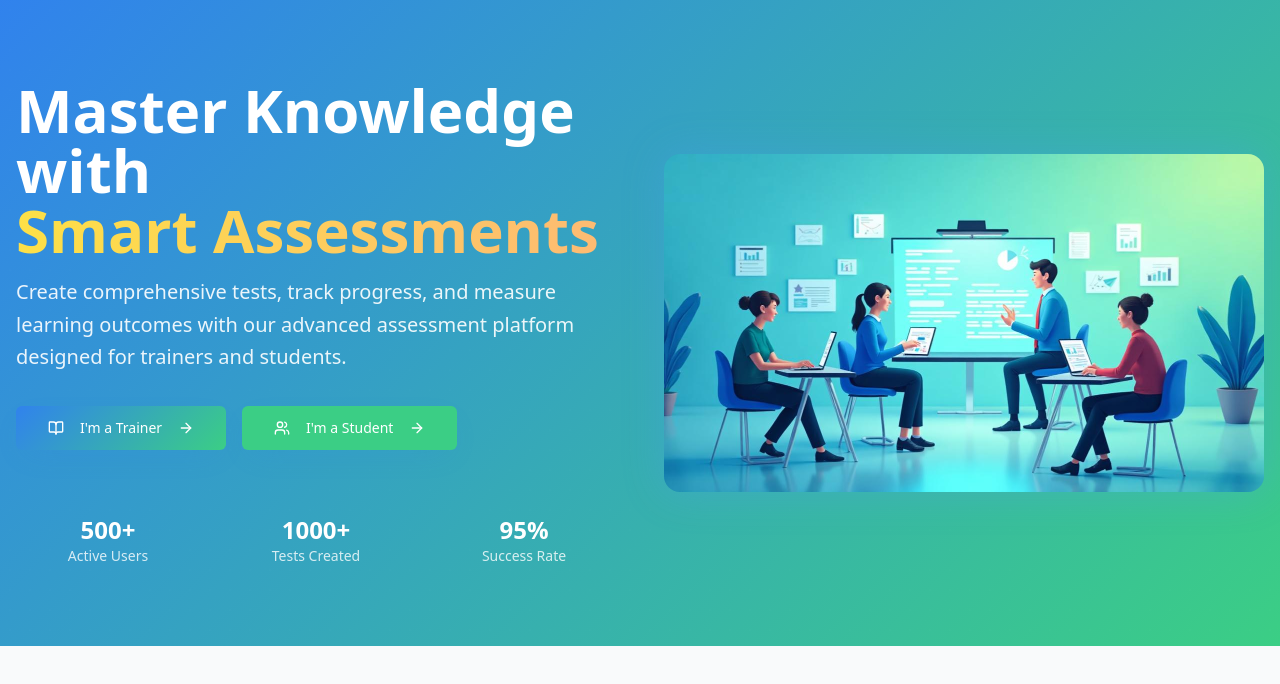
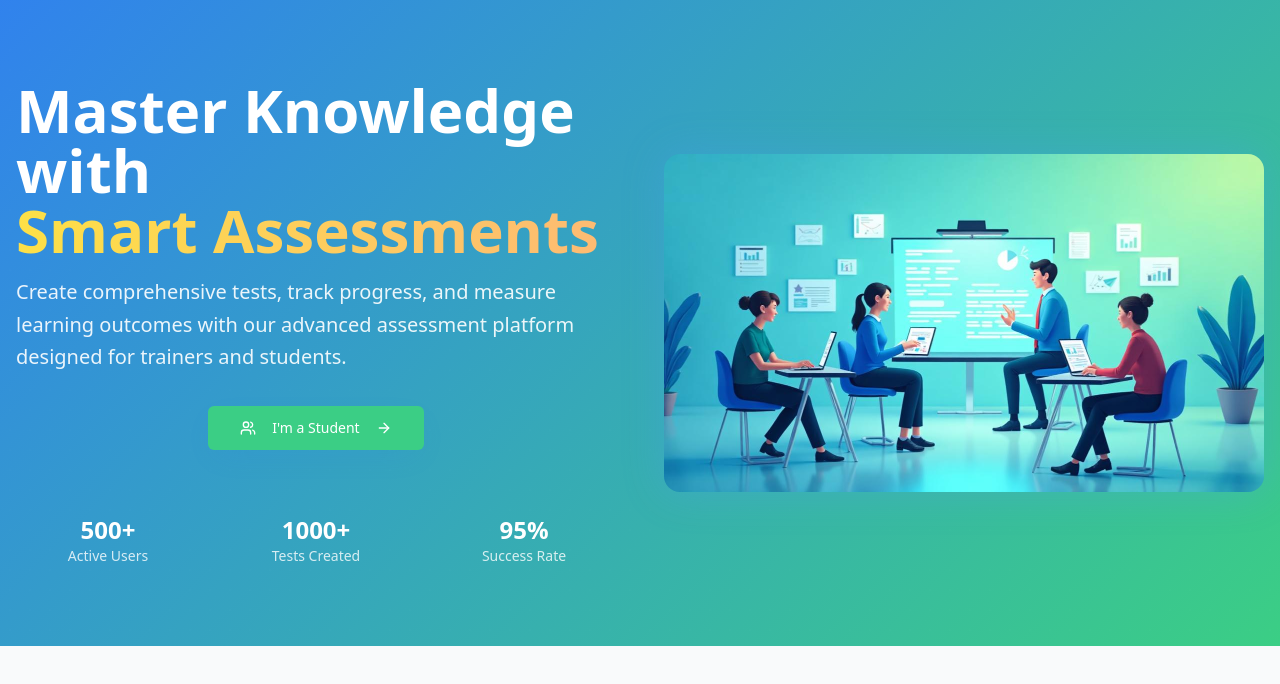
Before and after one commit to vijilksha/test-crafter-zone, a React (Vite) app: page / in a window 1280 px wide. Shown: the top 684 px of the page. Built offline with nearby package versions, Linux system fonts and the light colour scheme; the HTML template or start-up script is replaced by a standard one.

Commit message:
Remove trainer option
Disable the trainer option from the application.

```diff
--- a/src/components/HeroSection.tsx
+++ b/src/components/HeroSection.tsx
@@ -99,17 +99,7 @@ export const HeroSection = ({ onRoleSelect }: HeroSectionProps) => {
               </p>
             </div>
 
-            <div className="flex flex-col sm:flex-row gap-4">
-              <Button
-                variant="hero"
-                size="lg"
-                onClick={() => handleRoleClick('trainer')}
-                className="group"
-              >
-                <BookOpen className="h-5 w-5 mr-2" />
-                I'm a Trainer
-                <ArrowRight className="h-4 w-4 ml-2 group-hover:translate-x-1 transition-transform" />
-              </Button>
+            <div className="flex justify-center">
               <Button
                 variant="secondary"
                 size="lg"
```
